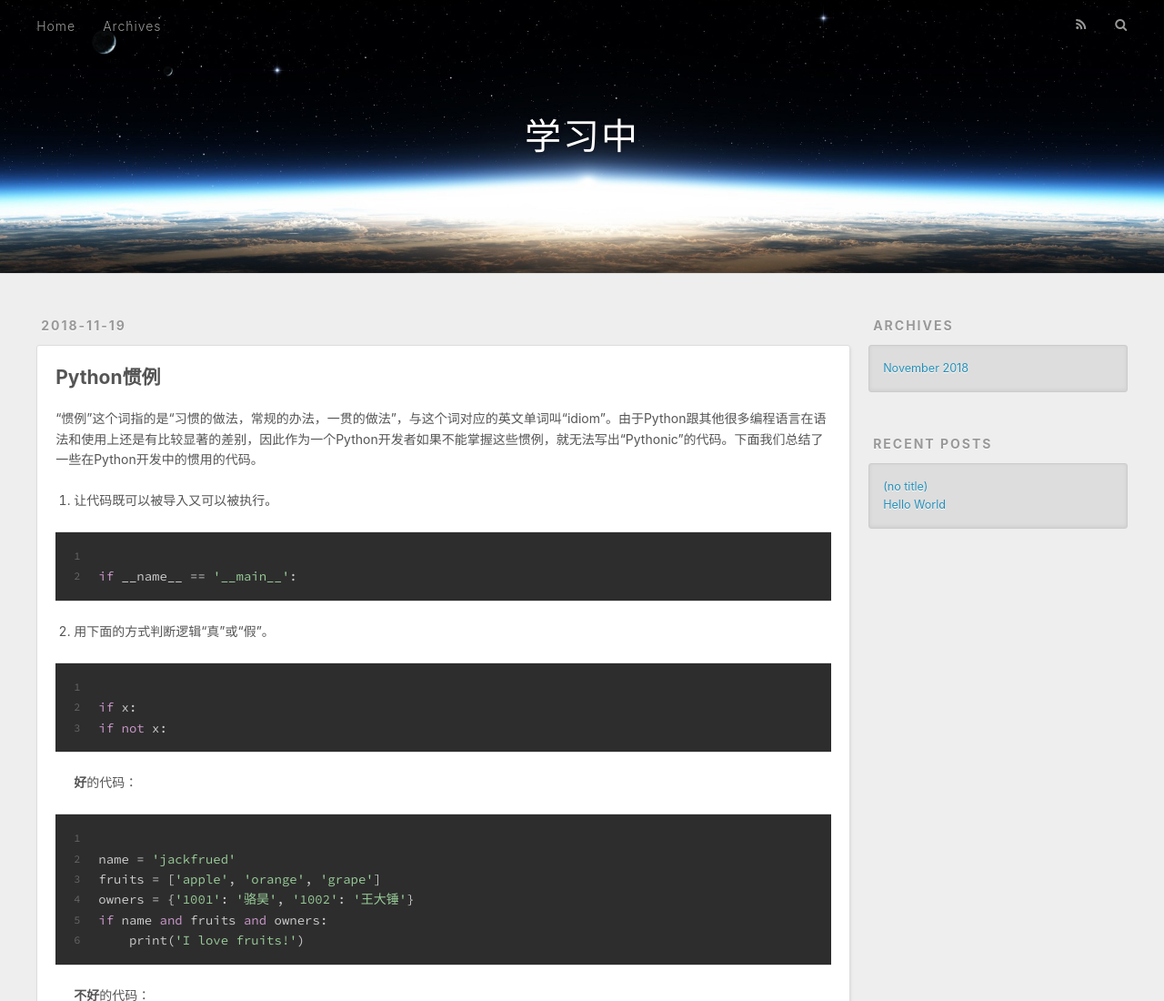
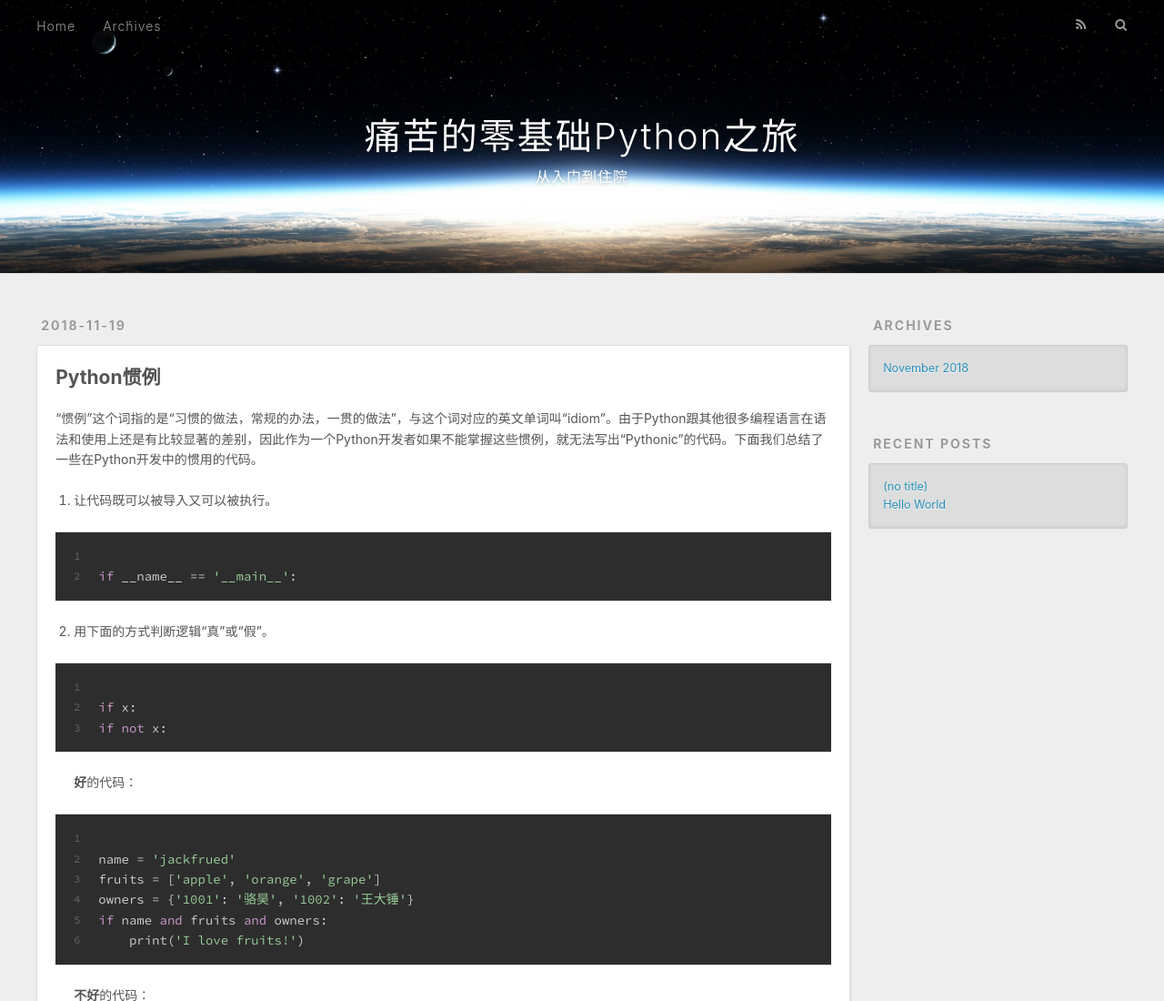
Before and after one commit to haolee3018/haolee3018.github.io, a plain HTML site: page 2018/11/19/Python_Idiom/index.html in a window 1280 px wide. Shown: the top 1100 px of the page at 91% size. Drawn offline with nearby package versions, Linux system fonts and the light colour scheme.

Commit message:
Site updated: 2018-11-20 17:11:44

```diff
--- a/2018/11/19/Python_Idiom/index.html
+++ b/2018/11/19/Python_Idiom/index.html
@@ -5,21 +5,21 @@
 
 
 
-  <title>学习中</title>
+  <title>痛苦的零基础Python之旅</title>
   <meta name="viewport" content="width=device-width, initial-scale=1, maximum-scale=1">
   <meta name="description" content="Python惯例“惯例”这个词指的是“习惯的做法，常规的办法，一贯的做法”，与这个词对应的英文单词叫“idiom”。由于Python跟其他很多编程语言在语法和使用上还是有比较显著的差别，因此作为一个Python开发者如果不能掌握这些惯例，就无法写出“Pythonic”的代码。下面我们总结了一些在Python开发中的惯用的代码。  让代码既可以被导入又可以被执行。 12if __name__ ==">
 <meta property="og:type" content="article">
-<meta property="og:title" content="学习中">
+<meta property="og:title" content="痛苦的零基础Python之旅">
 <meta property="og:url" content="http://yoursite.com/2018/11/19/Python_Idiom/index.html">
-<meta property="og:site_name" content="学习中">
+<meta property="og:site_name" content="痛苦的零基础Python之旅">
 <meta property="og:description" content="Python惯例“惯例”这个词指的是“习惯的做法，常规的办法，一贯的做法”，与这个词对应的英文单词叫“idiom”。由于Python跟其他很多编程语言在语法和使用上还是有比较显著的差别，因此作为一个Python开发者如果不能掌握这些惯例，就无法写出“Pythonic”的代码。下面我们总结了一些在Python开发中的惯用的代码。  让代码既可以被导入又可以被执行。 12if __name__ ==">
 <meta property="og:locale" content="default">
 <meta property="og:updated_time" content="2018-11-19T06:13:00.963Z">
 <meta name="twitter:card" content="summary">
-<meta name="twitter:title" content="学习中">
+<meta name="twitter:title" content="痛苦的零基础Python之旅">
 <meta name="twitter:description" content="Python惯例“惯例”这个词指的是“习惯的做法，常规的办法，一贯的做法”，与这个词对应的英文单词叫“idiom”。由于Python跟其他很多编程语言在语法和使用上还是有比较显著的差别，因此作为一个Python开发者如果不能掌握这些惯例，就无法写出“Pythonic”的代码。下面我们总结了一些在Python开发中的惯用的代码。  让代码既可以被导入又可以被执行。 12if __name__ ==">
 
-    <link rel="alternate" href="/atom.xml" title="学习中" type="application/atom+xml">
+    <link rel="alternate" href="/atom.xml" title="痛苦的零基础Python之旅" type="application/atom+xml">
 
 
     <link rel="icon" href="/favicon.png">
@@ -38,8 +38,12 @@
   <div id="header-outer" class="outer">
     <div id="header-title" class="inner">
       <h1 id="logo-wrap">
-        <a href="/" id="logo">学习中</a>
+        <a href="/" id="logo">痛苦的零基础Python之旅</a>
       </h1>
+
+        <h2 id="subtitle-wrap">
+          <a href="/" id="subtitle">从入门到住院</a>
+        </h2>
 
     </div>
     <div id="header-inner" class="inner">
```
Also changed, not shown: 2018/11/19/hello-world/index.html (+8 -4 lines), archives/2018/11/index.html (+10 -6 lines), archives/2018/index.html (+10 -6 lines), archives/index.html (+10 -6 lines), index.html (+10 -6 lines).
